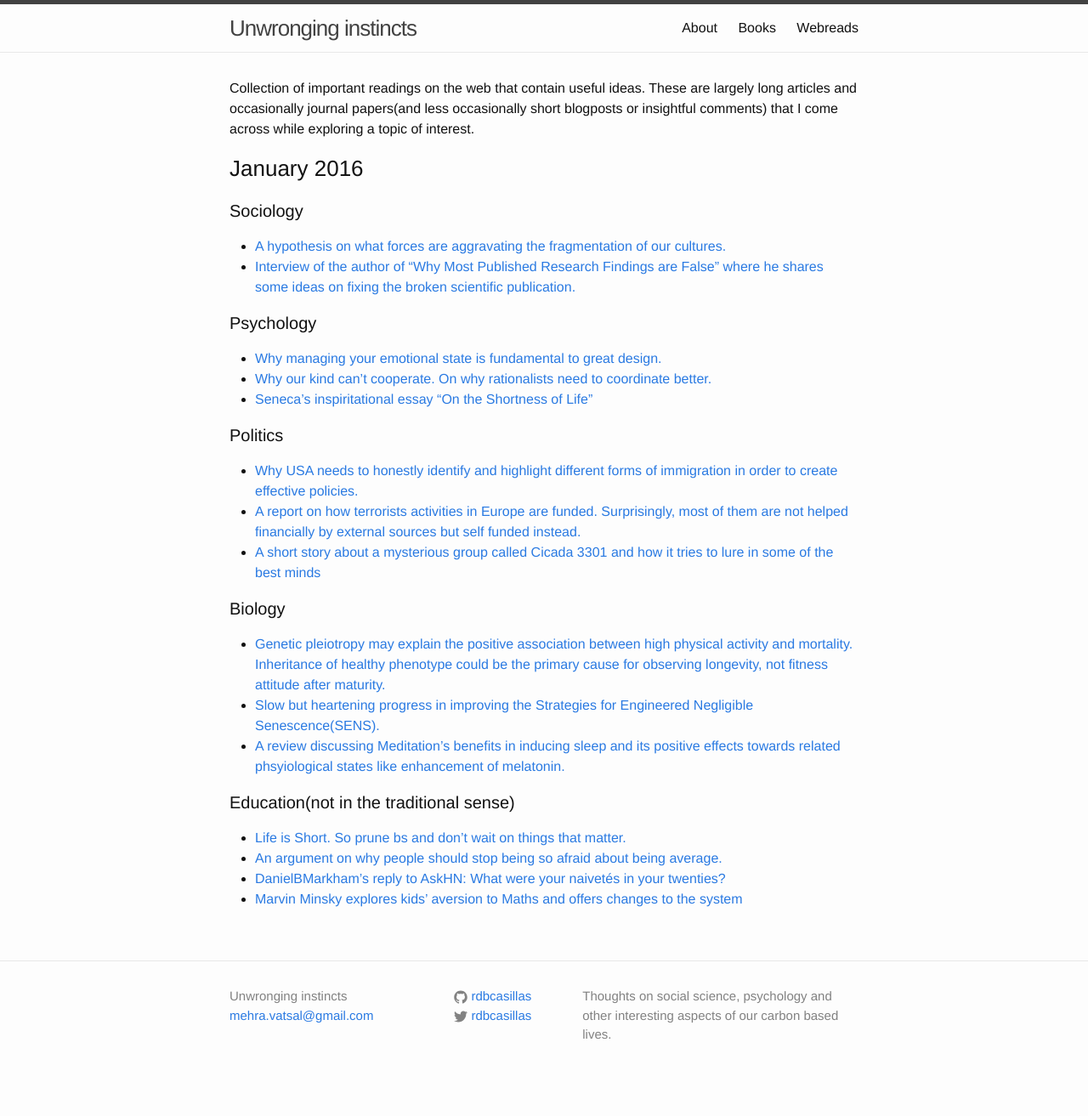
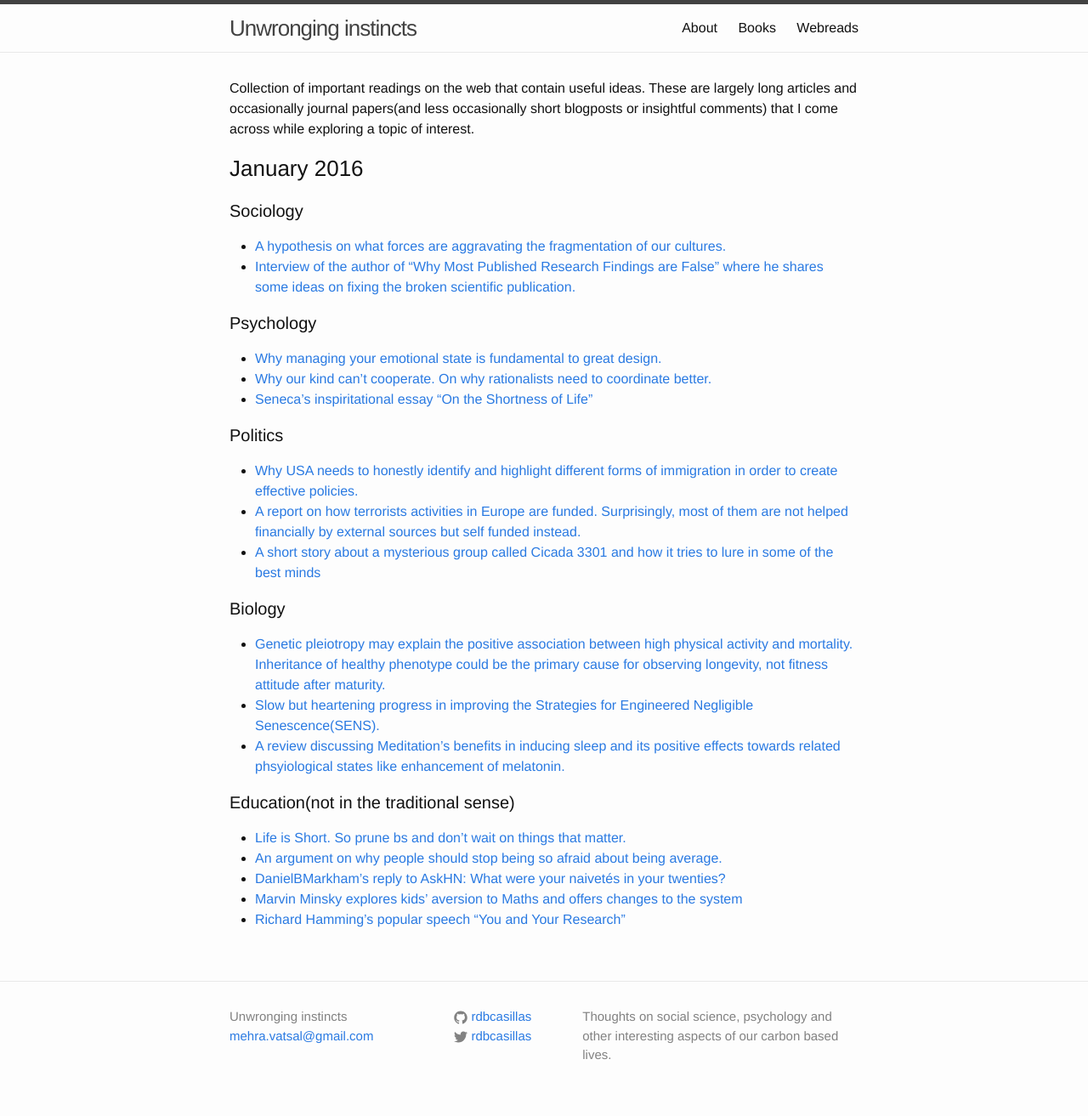
Before and after one commit to rdbcasillas/rdbcasillas.github.io, a Jekyll site: the page built from webreads.md, in a window 1280 px wide. Shown: the whole page at 85% size. Built offline with Jekyll 4.4.1, drawn with Linux system fonts in a browser that asks for light colours; Markdown is read by kramdown in place of the engine named in the settings; before the commit the page ends 1289 px from its top, so only the background shows below that.

Commit message:
hammings speech link

```diff
--- a/webreads.md
+++ b/webreads.md
@@ -32,3 +32,4 @@ Collection of important readings on the web that contain useful ideas. These are
   * [An argument on why people should stop being so afraid about being average.](http://markmanson.net/being-average)
   * [DanielBMarkham's reply to AskHN: What were your naivetés in your twenties?](https://news.ycombinator.com/item?id=1474454)
   * [Marvin Minsky explores kids' aversion to Maths and offers changes to the system](http://web.media.mit.edu/~minsky/OLPC-1.html)
+  * [Richard Hamming's popular speech "You and Your Research"](http://www.cs.virginia.edu/~robins/YouAndYourResearch.html)
```
